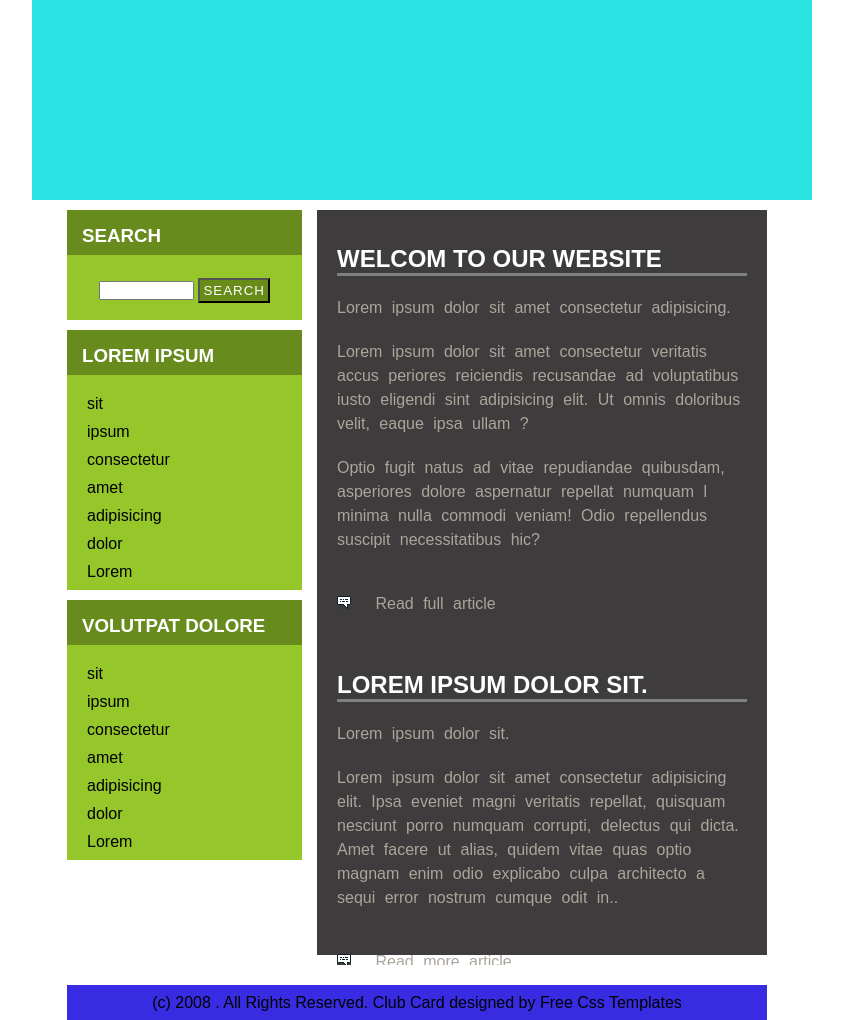
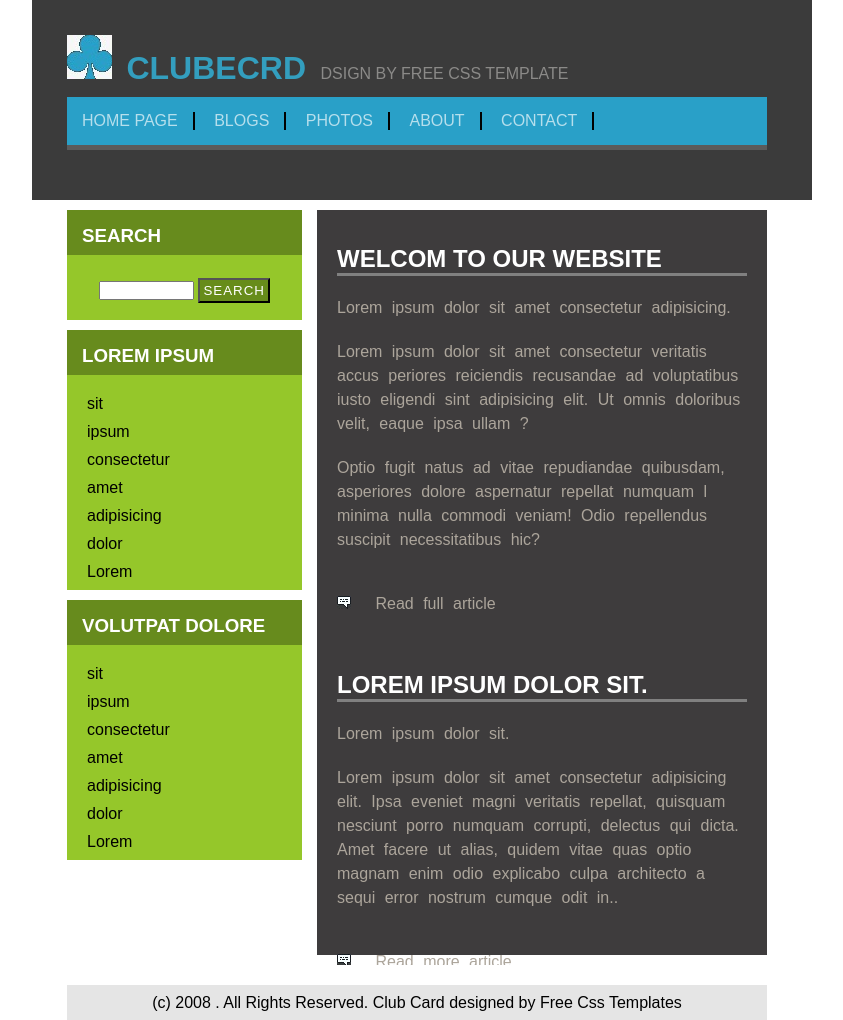
Before and after one commit to omid-talebi/two_homework, a plain HTML site: page index.html in a window 1280 px wide. Shown: the whole page, without its empty margins (218-1061 px from the left). Drawn offline with Linux system fonts and the light colour scheme.

Commit message:
create header & menu

```diff
--- a/index.html
+++ b/index.html
@@ -9,7 +9,23 @@
 </head>
 <body>
     <div id="container">
-        <div id="header"></div>
+        <div id="header">
+            <div id="header_top">
+                <img src="icon_menu.jpeg" alt="">
+                <h1>Clubecrd</h1>
+                <p>Dsign by free css template</p>
+            </div>
+            <div id="header_menu">
+                <ul>
+                    <li>home page</li>
+                    <li>blogs</li>
+                    <li>photos</li>
+                    <li>about</li>
+                    <li>contact</li>
+                </ul>
+            </div>
+
+        </div>
         <div id="main">
             <div id="sidebar">
                 <div id="searchbar">
--- a/style.css
+++ b/style.css
@@ -12,11 +12,57 @@
 }
 
 #header{
-    background-color: #2be2e2;
+    background-color: #3b3b3b;
     width:780px;
     height:200px;
 }
+#header #header_top h1{
+    margin-left: 10px;
+    color:#339ebe;
+}
+#header #header_top p{
+    margin-left: 10px;
+    color:#8b8a88;
+}
 
+#header #header_top{
+    text-transform: uppercase;
+    padding:35px ;
+    padding-bottom:0;
+}
+
+#header #header_top h1 {
+    display: inline-block;
+
+}
+#header #header_top p{
+    display: inline-block;
+
+}
+
+#header #header_menu
+{
+    width:700px;
+    margin:10px 45px 0 35px;
+
+}
+#header #header_menu ul
+{
+    background-color: #29a0c8;
+    border-bottom: 5px solid #5b5b5b;
+
+}
+#header #header_menu ul li
+{
+    margin:15px 0;
+    padding:0 15px;
+    display: inline-block;
+    border-right:2px solid black;
+    color:rgba(255, 255, 255, 0.658);
+    text-transform: uppercase;
+
+}
+/* /////////////////////////// */
 #main{
     overflow:auto;
 }
@@ -27,7 +73,6 @@
 }
 
 #main #sidebar #searchbar{
-    background-color: #382ce2;
     width:235px;
     height:110px;
     margin-bottom: 10px;
@@ -92,7 +137,6 @@
 /* # */
 
 #main #sidebar #volutoat{
-    background-color: #e22c81;
     width:235px;
     height:260px;
 }
@@ -132,7 +176,7 @@
 
 /* /////////////////////////// */
 #container #footer{
-    background-color: #382ce2;
+    background-color: #e5e5e5;
     text-align: center;
     line-height:35px;
     width:700px;
```
Also changed, not shown: icon_menu.jpeg (added).
